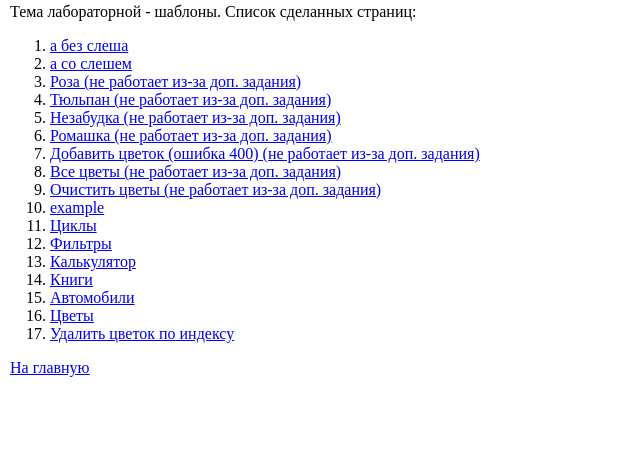
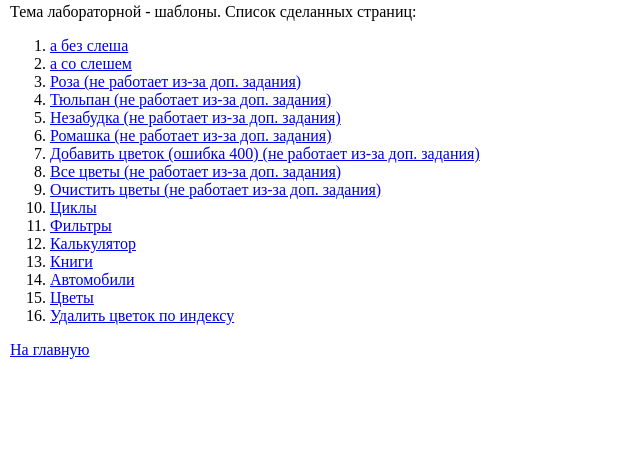
Before and after one commit to fastestRacist/web-back-labs, a Flask app: page /lab2/ in a window 1280 px wide. Shown: the part 175-631 px from the top of the page, without its empty margins (0-640 px from the left). Run offline with Flask 3, Linux system fonts and the light colour scheme.

Commit message:
Убрал ненужную ссылку

```diff
--- a/templates/lab2.html
+++ b/templates/lab2.html
@@ -17,7 +17,6 @@
         <li><a href="/lab2/add_flower/">Добавить цветок (ошибка 400) (не работает из-за доп. задания)</a></li>
         <li><a href="/lab2/all_flowers/">Все цветы (не работает из-за доп. задания)</a></li>
         <li><a href="/lab2/clear_flowers/">Очистить цветы (не работает из-за доп. задания)</a></li>
-        <li><a href="/lab2/example">example</a></li>
         <li><a href="/lab2/example">Циклы</a></li>
         <li><a href="/lab2/filters">Фильтры</a></li>
         <li><a href="/lab2/calc/">Калькулятор</a></li>
```
